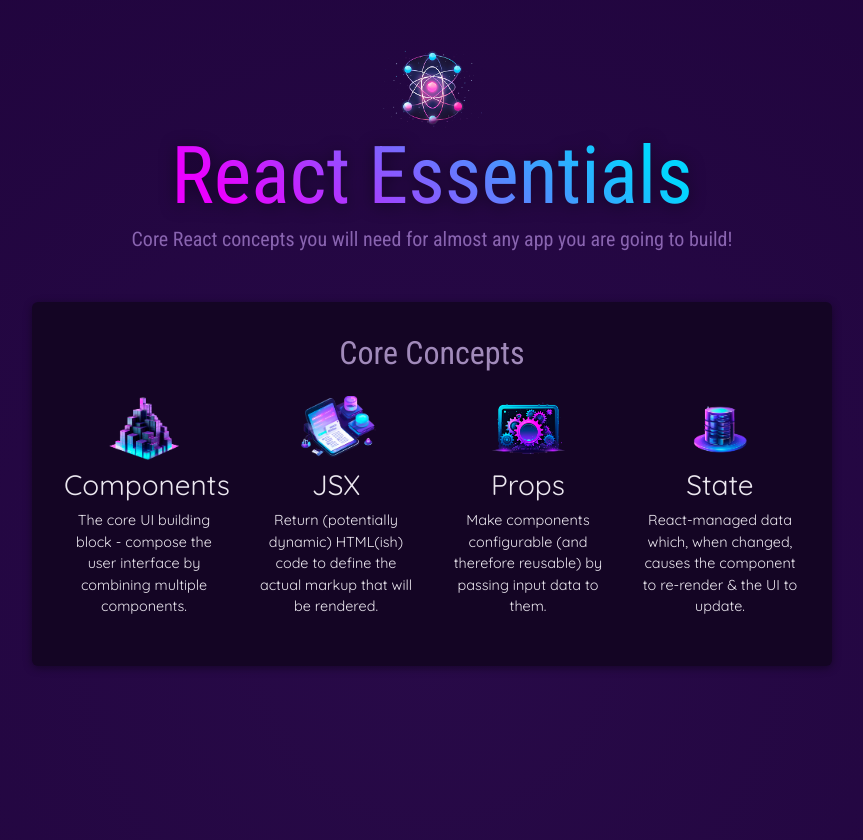
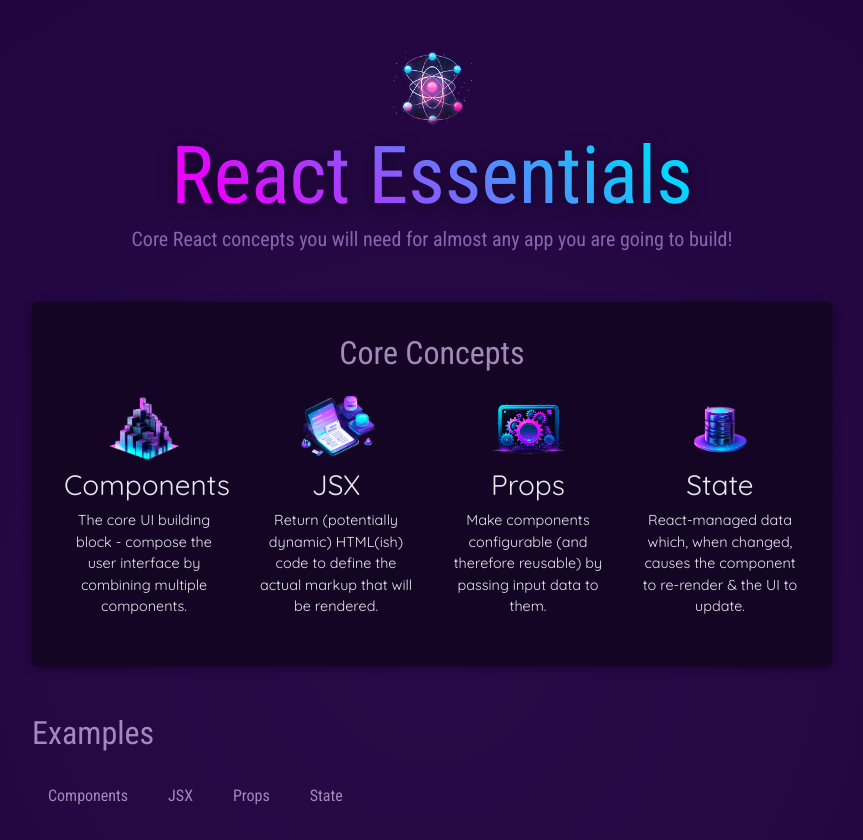
Before and after one commit to bszarlowicz/ReactBasicApp, a React (Vite) app: page / in a window 1280 px wide. Shown: the top 840 px of the page, without its empty margins (208-1071 px from the left). Built offline with nearby package versions, Linux system fonts and the light colour scheme.

Commit message:
Examples section

```diff
--- a/src/App.jsx
+++ b/src/App.jsx
@@ -1,6 +1,7 @@
 import { CORE_CONCEPTS } from "./data";
-import Header from "./components/Header";
-import CoreConcept from "./components/CoreConcept";
+import Header from "./components/Header/Header.jsx";
+import CoreConcept from "./components/CoreConcept/CoreConcept.jsx";
+import TabButton from "./components/TabButton.jsx";
 
 function App() {
   return (
@@ -16,6 +17,15 @@
             <CoreConcept {...CORE_CONCEPTS[3]}/>
           </ul>
         </section>
+        <section id="examples">
+          <h2>Examples</h2>
+          <menu>
+            <TabButton>Components</TabButton>
+            <TabButton>JSX</TabButton>
+            <TabButton>Props</TabButton>
+            <TabButton>State</TabButton>
+          </menu>
+        </section>
       </main>
     </div>
   );
--- /dev/null
+++ b/src/components/CoreConcept/CoreConcept.css
@@ -0,0 +1,38 @@
+#core-concepts {
+    padding: 2rem;
+    border-radius: 6px;
+    background-color: #140524;
+    box-shadow: 0 2px 8px rgba(0, 0, 0, 0.4);
+    font-family: "Quicksand", sans-serif;
+    line-height: 1.5;
+    color: #ebe7ef;
+}
+
+#core-concepts ul {
+    list-style: none;
+    padding: 0;
+    margin: 0;
+    display: flex;
+    gap: 2rem;
+    flex-wrap: wrap;
+    justify-content: center;
+}
+
+#core-concepts li {
+    width: 10rem;
+    text-align: center;
+}
+
+#core-concepts li img {
+    height: 4rem;
+    width: 6rem;
+    object-fit: cover;
+}
+
+#core-concepts li h3 {
+    margin: 0.5rem 0;
+}
+
+#core-concepts li p {
+    font-size: 0.9rem;
+}
--- a/src/components/CoreConcept.jsx
+++ b/src/components/CoreConcept/CoreConcept.jsx
@@ -1,3 +1,5 @@
+import './CoreConcept.css'
+
 export default function CoreConcept({title, description, image}) {
     return (
       <li>
--- /dev/null
+++ b/src/components/Header/Header.css
@@ -0,0 +1,28 @@
+header {
+    text-align: center;
+    margin: 3rem 0;
+  }
+
+  header img {
+    height: 5rem;
+    width: 10rem;
+    object-fit: cover;
+  }
+
+  header h1 {
+    margin: 0;
+    font-family: "Roboto Condensed", sans-serif;
+    font-size: 5rem;
+    background: linear-gradient(40deg, #ea00ff, #ea00ff, #03d5ff, #03d5ff);
+    background-clip: text;
+    -webkit-background-clip: text;
+    -webkit-text-fill-color: transparent;
+    filter: drop-shadow(0 2px 8px rgba(0, 0, 0, 0.5));
+  }
+
+  header p {
+    margin: 0;
+    font-size: 1.25rem;
+    color: #8964b0;
+    font-family: "Roboto Condensed", sans-serif;
+  }
--- a/src/components/Header.jsx
+++ b/src/components/Header/Header.jsx
@@ -1,5 +1,6 @@
-import reactLogo from "../assets/react-core-concepts.png";
+import reactLogo from "../../assets/react-core-concepts.png";
 const reactDescriptions = ["Fundamental", "Crucial", "Core"];
+import './Header.css'
 
 function genRandomInt(max) {
   return Math.floor(Math.random() * (max + 1));
--- /dev/null
+++ b/src/components/TabButton.jsx
@@ -0,0 +1,7 @@
+export default function TabButton({children}){
+    return(
+        <li>
+            <button>{children}</button>
+        </li>
+    );
+}
--- a/src/index.css
+++ b/src/index.css
@@ -23,49 +23,10 @@
   min-height: 80rem;
 }
 
-header {
-  text-align: center;
-  margin: 3rem 0;
-}
-
-header img {
-  height: 5rem;
-  width: 10rem;
-  object-fit: cover;
-}
-
-header h1 {
-  margin: 0;
-  font-family: "Roboto Condensed", sans-serif;
-  font-size: 5rem;
-  background: linear-gradient(40deg, #ea00ff, #ea00ff, #03d5ff, #03d5ff);
-  background-clip: text;
-  -webkit-background-clip: text;
-  -webkit-text-fill-color: transparent;
-  filter: drop-shadow(0 2px 8px rgba(0, 0, 0, 0.5));
-}
-
-header p {
-  margin: 0;
-  font-size: 1.25rem;
-  color: #8964b0;
-  font-family: "Roboto Condensed", sans-serif;
-}
-
 main {
   width: 90%;
   max-width: 50rem;
   margin: auto;
-}
-
-#core-concepts {
-  padding: 2rem;
-  border-radius: 6px;
-  background-color: #140524;
-  box-shadow: 0 2px 8px rgba(0, 0, 0, 0.4);
-  font-family: "Quicksand", sans-serif;
-  line-height: 1.5;
-  color: #ebe7ef;
 }
 
 main h2 {
@@ -73,35 +34,6 @@
   font-family: "Roboto Condensed", sans-serif;
   margin: 0 0 1.5rem 0;
   color: #a18aba;
-}
-
-#core-concepts ul {
-  list-style: none;
-  padding: 0;
-  margin: 0;
-  display: flex;
-  gap: 2rem;
-  flex-wrap: wrap;
-  justify-content: center;
-}
-
-#core-concepts li {
-  width: 10rem;
-  text-align: center;
-}
-
-#core-concepts li img {
-  height: 4rem;
-  width: 6rem;
-  object-fit: cover;
-}
-
-#core-concepts li h3 {
-  margin: 0.5rem 0;
-}
-
-#core-concepts li p {
-  font-size: 0.9rem;
 }
 
 #examples {
```
